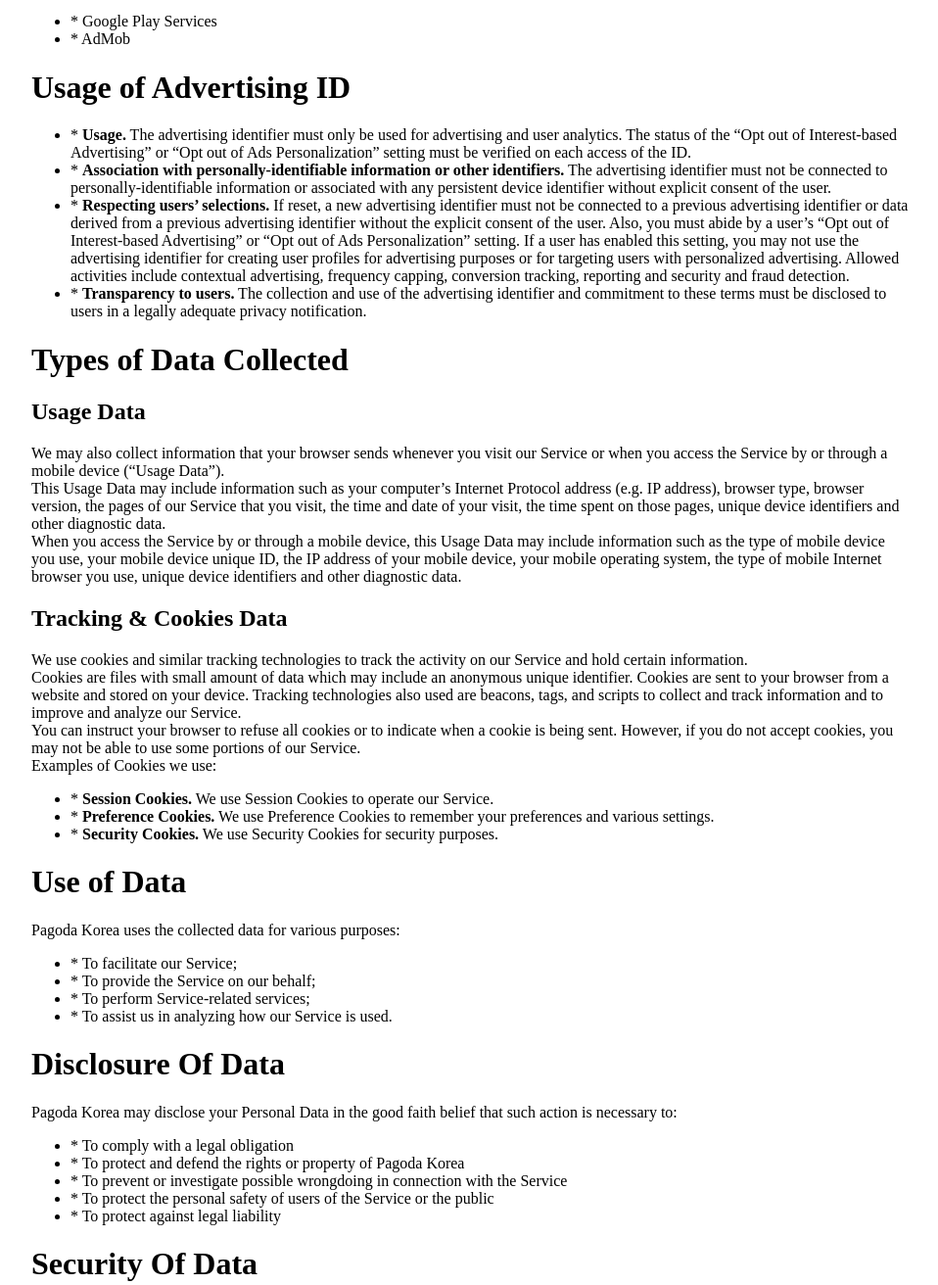
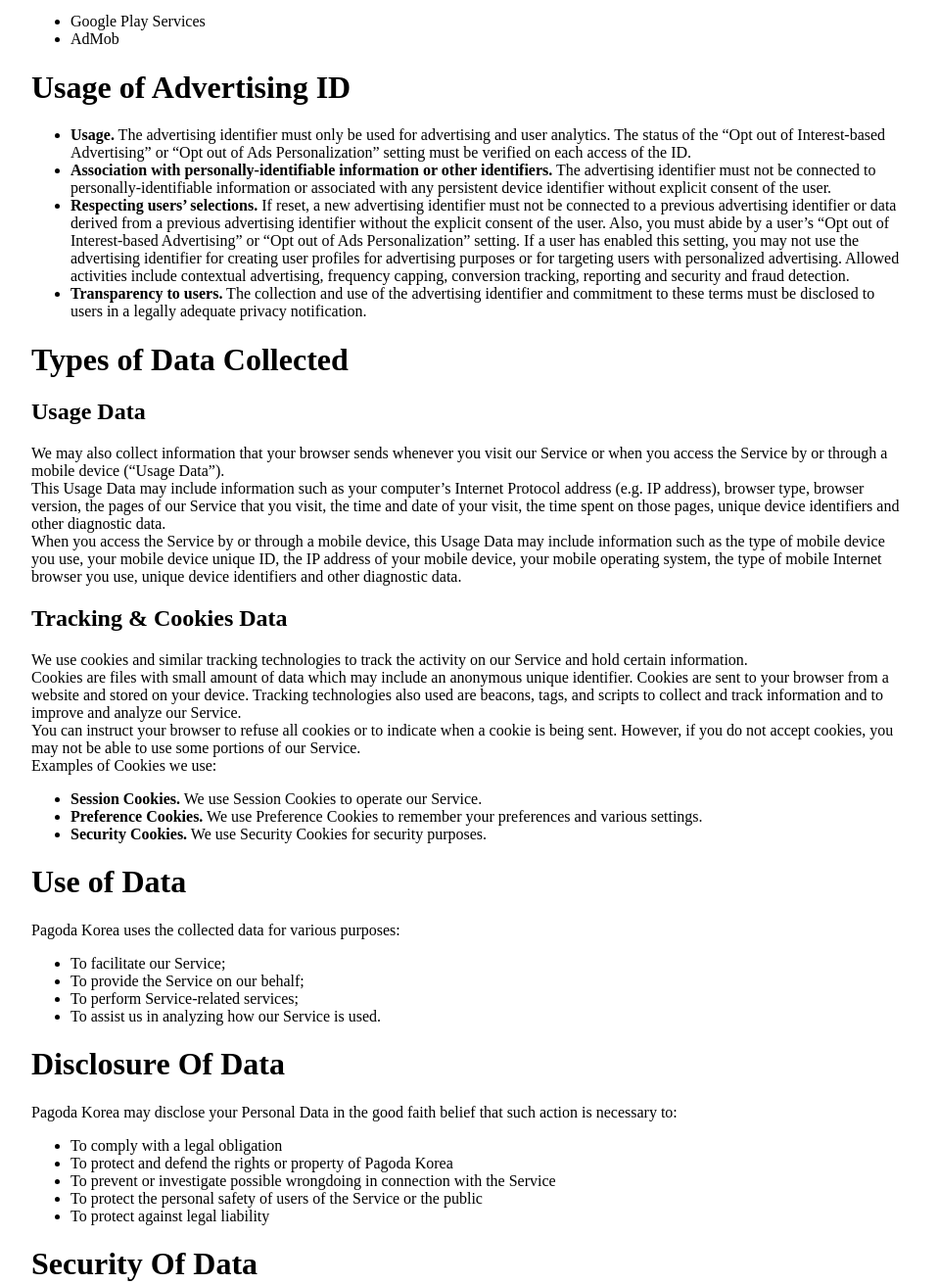
Before and after one commit to pagodakorea/privacypolicy, a plain HTML site: page index.html in a window 1280 px wide. Shown: the part 321-1633 px from the top of the page at 98% size, without its empty margins (160-1118 px from the left). Drawn offline with Linux system fonts and the light colour scheme.

Commit message:
Deleted stars

```diff
--- a/index.html
+++ b/index.html
@@ -22,8 +22,8 @@ For a better experience, while using our Service, I may require you to provide u
 The app does use third party services that may collect information used to identify you.<br />
 Link to privacy policy of third party service providers used by the app <br />
 <ul>
-<li>* Google Play Services </li>
-<li>* AdMob </li>
+<li> Google Play Services </li>
+<li> AdMob </li>
 </ul>
 
 </p>
@@ -31,10 +31,10 @@ Link to privacy policy of third party service providers used by the app <br />
 <h1>Usage of Advertising ID</h1>
 <p>
   <ul>
-    <li>* <b>Usage.</b> The advertising identifier must only be used for advertising and user analytics. The status of the “Opt out of Interest-based Advertising” or “Opt out of Ads Personalization” setting must be verified on each access of the ID. </li>
-    <li>* <b>Association with personally-identifiable information or other identifiers.</b> The advertising identifier must not be connected to personally-identifiable information or associated with any persistent device identifier without explicit consent of the user.</li>
-    <li>* <b>Respecting users’ selections.</b> If reset, a new advertising identifier must not be connected to a previous advertising identifier or data derived from a previous advertising identifier without the explicit consent of the user. Also, you must abide by a user’s “Opt out of Interest-based Advertising” or “Opt out of Ads Personalization” setting. If a user has enabled this setting, you may not use the advertising identifier for creating user profiles for advertising purposes or for targeting users with personalized advertising. Allowed activities include contextual advertising, frequency capping, conversion tracking, reporting and security and fraud detection. </li>
-    <li>* <b>Transparency to users.</b> The collection and use of the advertising identifier and commitment to these terms must be disclosed to users in a legally adequate privacy notification. </li>
+    <li> <b>Usage.</b> The advertising identifier must only be used for advertising and user analytics. The status of the “Opt out of Interest-based Advertising” or “Opt out of Ads Personalization” setting must be verified on each access of the ID. </li>
+    <li> <b>Association with personally-identifiable information or other identifiers.</b> The advertising identifier must not be connected to personally-identifiable information or associated with any persistent device identifier without explicit consent of the user.</li>
+    <li> <b>Respecting users’ selections.</b> If reset, a new advertising identifier must not be connected to a previous advertising identifier or data derived from a previous advertising identifier without the explicit consent of the user. Also, you must abide by a user’s “Opt out of Interest-based Advertising” or “Opt out of Ads Personalization” setting. If a user has enabled this setting, you may not use the advertising identifier for creating user profiles for advertising purposes or for targeting users with personalized advertising. Allowed activities include contextual advertising, frequency capping, conversion tracking, reporting and security and fraud detection. </li>
+    <li> <b>Transparency to users.</b> The collection and use of the advertising identifier and commitment to these terms must be disclosed to users in a legally adequate privacy notification. </li>
   </ul>
 </p>
 
@@ -59,9 +59,9 @@ You can instruct your browser to refuse all cookies or to indicate when a cookie
 
 Examples of Cookies we use:<br />
 <ul>
-  <li>* <b>Session Cookies.</b> We use Session Cookies to operate our Service.</li>
-  <li>* <b>Preference Cookies.</b> We use Preference Cookies to remember your preferences and various settings.</li>
-  <li>* <b>Security Cookies.</b> We use Security Cookies for security purposes.</li>
+  <li> <b>Session Cookies.</b> We use Session Cookies to operate our Service.</li>
+  <li> <b>Preference Cookies.</b> We use Preference Cookies to remember your preferences and various settings.</li>
+  <li> <b>Security Cookies.</b> We use Security Cookies for security purposes.</li>
 </ul>
 </p>
 
@@ -69,10 +69,10 @@ Examples of Cookies we use:<br />
 <p>
 Pagoda Korea uses the collected data for various purposes:<br />
   <ul>
-    <li>* To facilitate our Service;</li>
-    <li>* To provide the Service on our behalf;</li>
-    <li>* To perform Service-related services;</li>
-    <li>* To assist us in analyzing how our Service is used.</li>
+    <li> To facilitate our Service;</li>
+    <li> To provide the Service on our behalf;</li>
+    <li> To perform Service-related services;</li>
+    <li> To assist us in analyzing how our Service is used.</li>
   </ul>
 </p>
 
@@ -80,11 +80,11 @@ Pagoda Korea uses the collected data for various purposes:<br />
 <p>
 Pagoda Korea may disclose your Personal Data in the good faith belief that such action is necessary to:<br />
 <ul>
-    <li>* To comply with a legal obligation</li>
-    <li>* To protect and defend the rights or property of Pagoda Korea</li>
-    <li>* To prevent or investigate possible wrongdoing in connection with the Service</li>
-    <li>* To protect the personal safety of users of the Service or the public</li>
-  <li>* To protect against legal liability</li>
+    <li> To comply with a legal obligation</li>
+    <li> To protect and defend the rights or property of Pagoda Korea</li>
+    <li> To prevent or investigate possible wrongdoing in connection with the Service</li>
+    <li> To protect the personal safety of users of the Service or the public</li>
+  <li> To protect against legal liability</li>
   </ul>
 </p>
 
```
